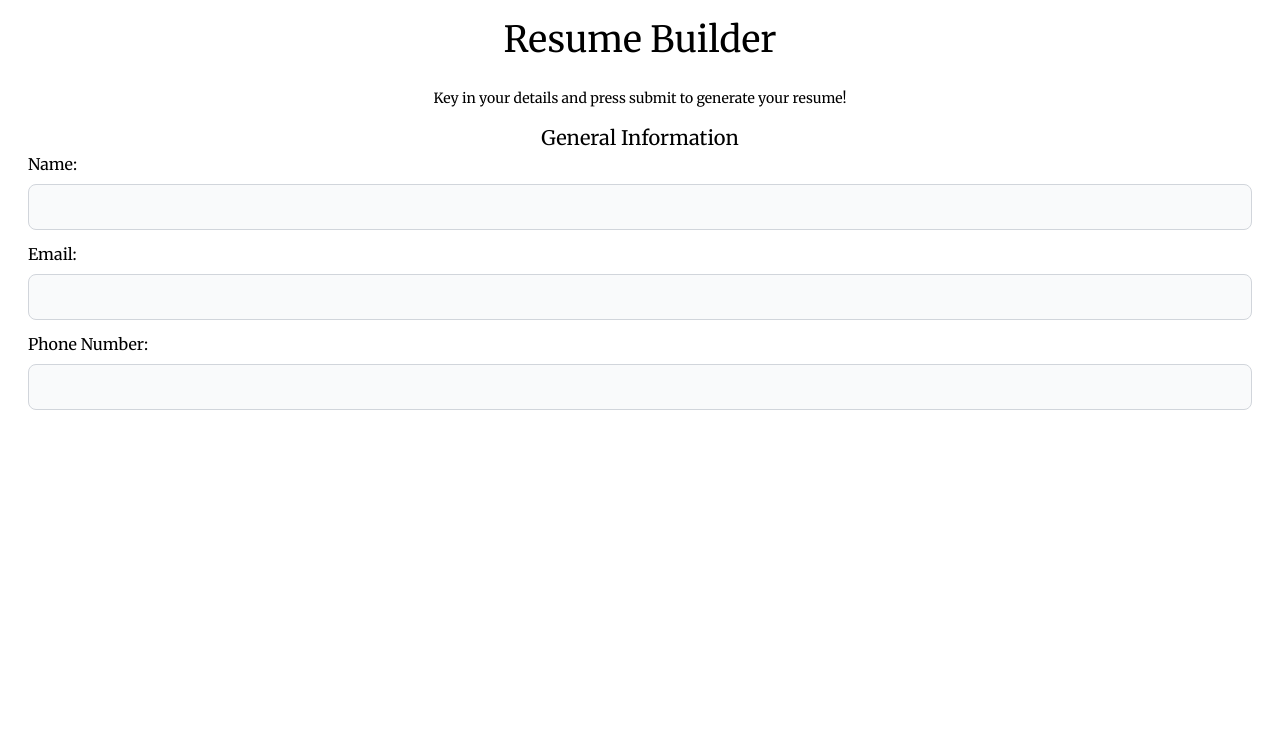
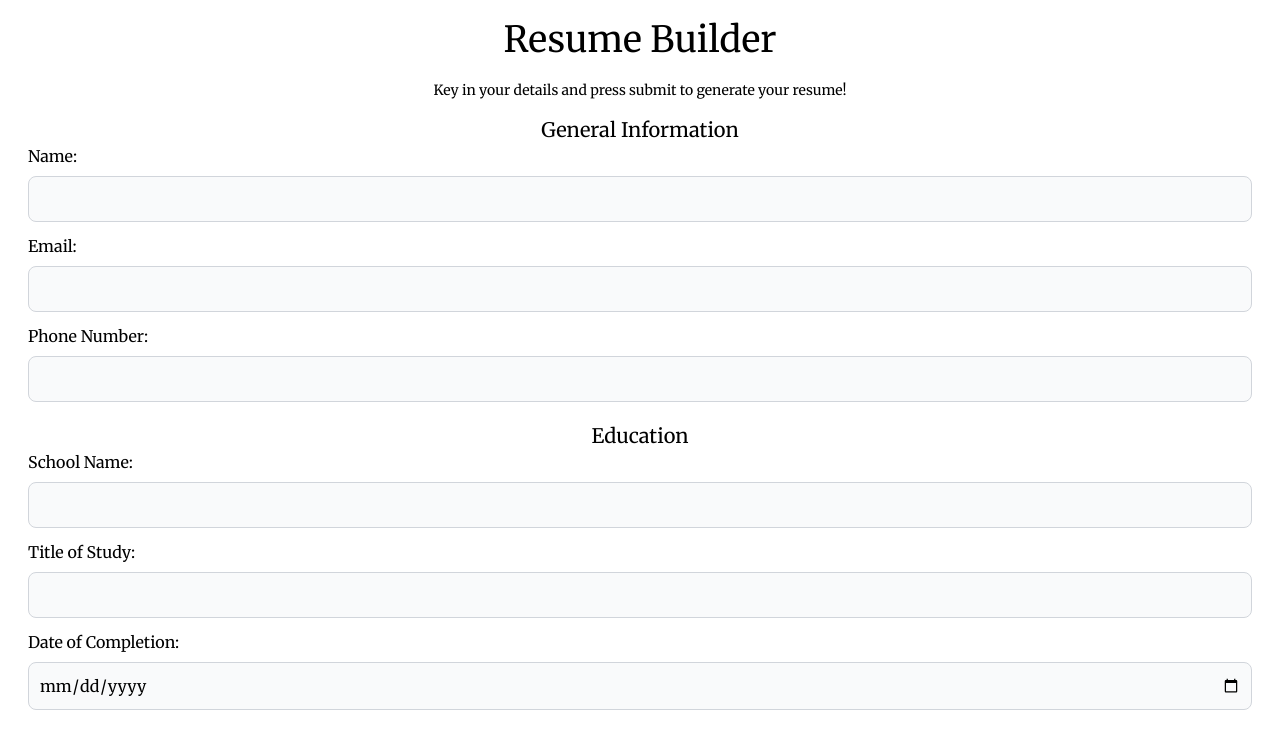
Before and after one commit to aliaizad72/resume-builder, a React (Vite) app: page / in a window 1280 px wide. Shown: the top 748 px of the page. Built offline with nearby package versions, Linux system fonts and the light colour scheme.

Commit message:
Education section

```diff
--- a/src/components/Description.jsx
+++ b/src/components/Description.jsx
@@ -1,6 +1,6 @@
 export default function Description() {
     return (
-        <p className="p-2 pb-4 text-center font-serif text-sm">
+        <p className="mb-4 text-center font-serif text-sm">
             Key in your details and press submit to generate your resume!
         </p>
     )
--- a/src/components/Form.jsx
+++ b/src/components/Form.jsx
@@ -1,7 +1,11 @@
 import GeneralInfo from "./form/Generalnfo.jsx";
+import Education from "./form/Education.jsx";
 
 export default function Form() {
     return (
-        <GeneralInfo />
+        <form>
+            <GeneralInfo />
+            <Education />
+        </form>
     )
 }
--- /dev/null
+++ b/src/components/form/Education.jsx
@@ -0,0 +1,23 @@
+export default function Education() {
+    return (
+        <div className="font-serif mt-5">
+            <h2 className="text-xl text-center">
+                Education
+            </h2>
+            <div className="mx-7 mb-3">
+                <label htmlFor="school" className="block mb-2 font-medium">School Name: </label>
+                <input type="text" id="school"
+                       className="bg-gray-50 border border-gray-300 outline-none rounded-lg focus:border-blue-800 block w-full p-2.5"/>
+            </div>
+            <div className="mx-7 mb-3">
+                <label htmlFor="title" className="block mb-2 font-medium">Title of Study: </label>
+                <input type="text" id="title"
+                       className="bg-gray-50 border border-gray-300 outline-none rounded-lg focus:border-blue-800 block w-full p-2.5"/>
+            </div>
+            <div className="mx-7 mb-3">
+                <label htmlFor="date" className="block mb-2 font-medium">Date of Completion: </label>
+                <input type="date" id="date" className="bg-gray-50 border border-gray-300 outline-none rounded-lg focus:border-blue-800 block w-full p-2.5"/>
+            </div>
+        </div>
+    )
+}
```
